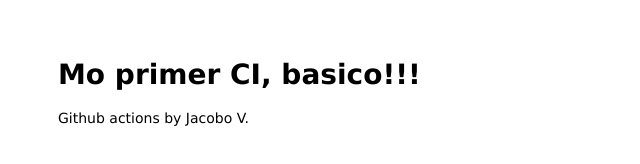
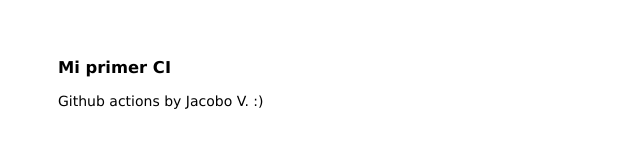
Before and after one commit to jvasquez8704/node-api-typescript, a website: page public/index.html in a window 1280 px wide. Shown: the whole page, without its empty margins (0-640 px from the left). Drawn offline with Linux system fonts and the light colour scheme.

Commit message:
fix second change

```diff
--- a/public/index.html
+++ b/public/index.html
@@ -6,8 +6,8 @@
 </head>
 
 <body>
-  <h1>Mo primer CI, basico!!!</h1>
-  <p>Github actions by Jacobo V.</p>
+  <h3>Mi primer CI</h3>
+  <p>Github actions by Jacobo V. :)</p>
 </body>
 
 </html>
```
